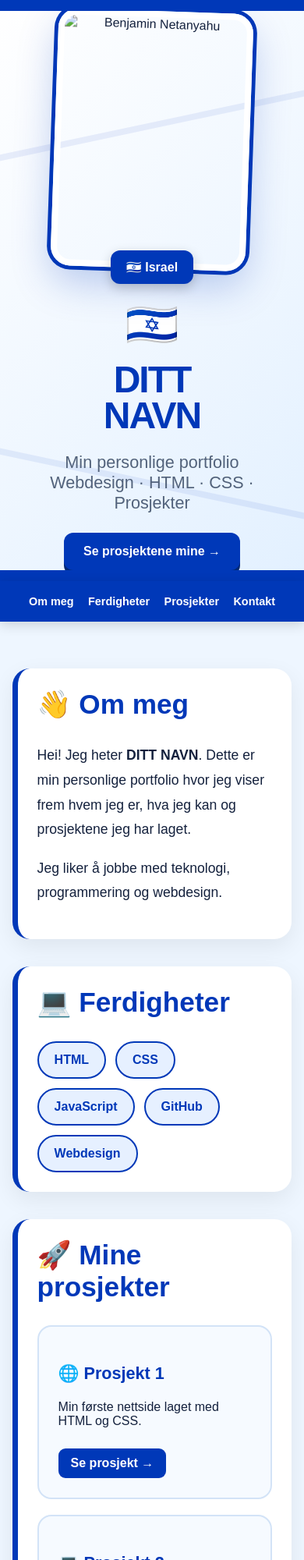
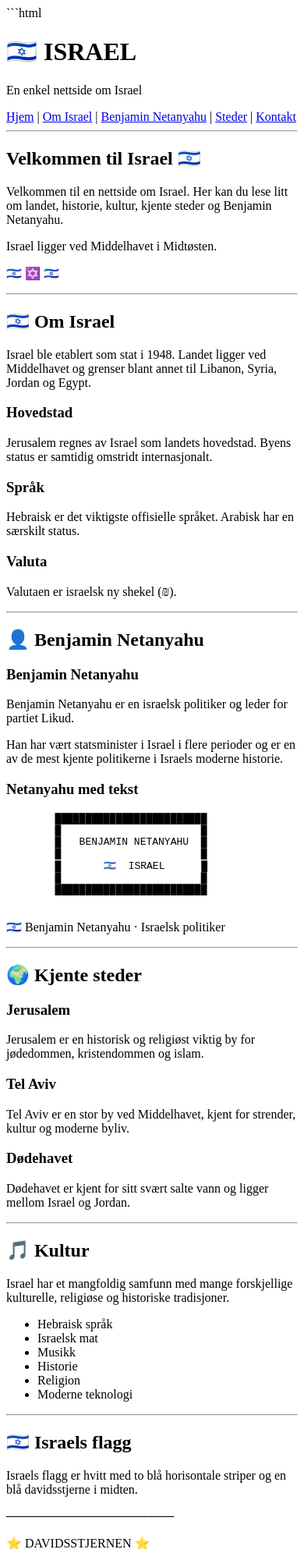
Before and after one commit to ERRIK-afk/ERRIK-afk.github.io, a plain HTML site: page index.html in a window 390 px wide. Shown: the top 2000 px of the page at 78% size. Drawn offline with Linux system fonts and the light colour scheme.

Commit message:
Update index.html

````diff
--- a/index.html
+++ b/index.html
@@ -1,559 +1,276 @@
+```html
 <!doctype html>
 <html lang="no">
+
 <head>
   <meta charset="utf-8">
   <meta name="viewport" content="width=device-width, initial-scale=1">
 
-  <title>Min Portfolio 🇮🇱</title>
-
-  <style>
-    * {
-      box-sizing: border-box;
-    }
-
-    html {
-      scroll-behavior: smooth;
-    }
-
-    body {
-      margin: 0;
-      font-family: Arial, Helvetica, sans-serif;
-      background: #eef6ff;
-      color: #14213d;
-    }
-
-    /* TOPP */
-
-    header {
-      min-height: 650px;
-      display: flex;
-      align-items: center;
-      justify-content: center;
-      position: relative;
-      overflow: hidden;
-
-      background:
-        linear-gradient(
-          135deg,
-          rgba(255,255,255,.97),
-          rgba(226,240,255,.93)
-        );
-
-      border-top: 14px solid #0038b8;
-      border-bottom: 14px solid #0038b8;
-    }
-
-    /* Dekorative blå linjer */
-
-    header::before,
-    header::after {
-      content: "";
-      position: absolute;
-      height: 8px;
-      width: 180%;
-      background: #0038b8;
-      opacity: .08;
-      transform: rotate(-12deg);
-    }
-
-    header::before {
-      top: 20%;
-    }
-
-    header::after {
-      bottom: 15%;
-      transform: rotate(12deg);
-    }
-
-    .hero {
-      width: min(1100px, 92%);
-      display: grid;
-      grid-template-columns: 1fr 380px;
-      align-items: center;
-      gap: 60px;
-      position: relative;
-      z-index: 2;
-    }
-
-    .hero-text {
-      animation: fadeIn 1s ease;
-    }
-
-    .flag {
-      font-size: 55px;
-      margin-bottom: 15px;
-    }
-
-    h1 {
-      margin: 0;
-      font-size: clamp(3rem, 8vw, 6rem);
-      line-height: .95;
-      color: #0038b8;
-      letter-spacing: -4px;
-    }
-
-    .subtitle {
-      font-size: 1.35rem;
-      margin: 25px 0;
-      color: #52627a;
-    }
-
-    .hero-button {
-      display: inline-block;
-      padding: 15px 25px;
-      background: #0038b8;
-      color: white;
-      border-radius: 12px;
-      text-decoration: none;
-      font-weight: bold;
-      transition: .25s;
-      box-shadow: 0 6px 0 #002875;
-    }
-
-    .hero-button:hover {
-      transform: translateY(-4px);
-      box-shadow: 0 10px 0 #002875;
-    }
-
-    /* NETANYAHU BILDE */
-
-    .portrait-box {
-      position: relative;
-      display: flex;
-      justify-content: center;
-    }
-
-    .portrait {
-      width: 330px;
-      height: 440px;
-      object-fit: cover;
-      object-position: top;
-
-      border-radius: 25px;
-      border: 8px solid white;
-      box-shadow:
-        0 20px 50px rgba(0, 56, 184, .25),
-        0 0 0 5px #0038b8;
-
-      transform: rotate(2deg);
-      transition: .3s;
-    }
-
-    .portrait:hover {
-      transform: rotate(0deg) scale(1.03);
-    }
-
-    .portrait-label {
-      position: absolute;
-      bottom: -20px;
-      background: #0038b8;
-      color: white;
-      padding: 12px 20px;
-      border-radius: 12px;
-      font-weight: bold;
-      box-shadow: 0 5px 15px rgba(0,0,0,.2);
-    }
-
-    /* NAV */
-
-    nav {
-      position: sticky;
-      top: 0;
-      z-index: 20;
-      background: #0038b8;
-      padding: 17px;
-      text-align: center;
-      box-shadow: 0 4px 15px rgba(0,0,0,.15);
-    }
-
-    nav a {
-      color: white;
-      text-decoration: none;
-      font-weight: bold;
-      margin: 0 18px;
-      transition: .2s;
-    }
-
-    nav a:hover {
-      color: #a9d0ff;
-    }
-
-    /* INNHOLD */
-
-    main {
-      width: min(1000px, 92%);
-      margin: 60px auto;
-    }
-
-    section {
-      background: white;
-      padding: 40px;
-      margin-bottom: 35px;
-      border-radius: 22px;
-
-      border-left: 7px solid #0038b8;
-
-      box-shadow:
-        0 10px 30px rgba(0,0,0,.07);
-    }
-
-    h2 {
-      color: #0038b8;
-      font-size: 2.2rem;
-      margin-top: 0;
-    }
-
-    /* OM MEG */
-
-    .about {
-      font-size: 1.1rem;
-      line-height: 1.8;
-    }
-
-    /* FERDIGHETER */
-
-    .skills {
-      display: flex;
-      flex-wrap: wrap;
-      gap: 12px;
-    }
-
-    .skill {
-      padding: 13px 20px;
-      border-radius: 30px;
-
-      color: #0038b8;
-      background: #e6f0ff;
-
-      border: 2px solid #0038b8;
-      font-weight: bold;
-
-      transition: .2s;
-    }
-
-    .skill:hover {
-      background: #0038b8;
-      color: white;
-      transform: translateY(-3px);
-    }
-
-    /* PROSJEKTER */
-
-    .projects {
-      display: grid;
-      grid-template-columns:
-        repeat(auto-fit, minmax(240px, 1fr));
-      gap: 20px;
-    }
-
-    .project {
-      background: #f6faff;
-      border: 2px solid #d3e3f7;
-      padding: 25px;
-      border-radius: 18px;
-      transition: .25s;
-    }
-
-    .project:hover {
-      transform: translateY(-8px);
-      border-color: #0038b8;
-      box-shadow: 0 15px 30px rgba(0,56,184,.12);
-    }
-
-    .project h3 {
-      color: #0038b8;
-      font-size: 1.35rem;
-    }
-
-    .project a {
-      display: inline-block;
-      margin-top: 10px;
-      padding: 10px 16px;
-      background: #0038b8;
-      color: white;
-      text-decoration: none;
-      border-radius: 9px;
-      font-weight: bold;
-    }
-
-    /* KONTAKT */
-
-    .contact {
-      text-align: center;
-    }
-
-    .email {
-      display: inline-block;
-      background: #0038b8;
-      color: white;
-      padding: 15px 25px;
-      border-radius: 12px;
-      text-decoration: none;
-      font-weight: bold;
-    }
-
-    /* FOOTER */
-
-    footer {
-      background: #0038b8;
-      color: white;
-      text-align: center;
-      padding: 35px;
-      margin-top: 60px;
-    }
-
-    .credit {
-      font-size: .8rem;
-      opacity: .8;
-      margin-top: 15px;
-    }
-
-    /* ANIMASJON */
-
-    @keyframes fadeIn {
-      from {
-        opacity: 0;
-        transform: translateY(20px);
-      }
-
-      to {
-        opacity: 1;
-        transform: translateY(0);
-      }
-    }
-
-    /* MOBIL */
-
-    @media (max-width: 750px) {
-
-      .hero {
-        grid-template-columns: 1fr;
-        text-align: center;
-        gap: 40px;
-      }
-
-      .portrait-box {
-        order: -1;
-      }
-
-      .portrait {
-        width: 250px;
-        height: 330px;
-      }
-
-      h1 {
-        letter-spacing: -2px;
-      }
-
-      nav a {
-        margin: 0 7px;
-        font-size: .9rem;
-      }
-
-      section {
-        padding: 25px;
-      }
-    }
-  </style>
+  <title>Israel 🇮🇱</title>
 </head>
 
 <body>
 
-  <!-- HERO -->
+  <!-- TOPP -->
 
   <header>
+    <h1>🇮🇱 ISRAEL</h1>
 
-    <div class="hero">
-
-      <div class="hero-text">
-
-        <div class="flag">🇮🇱</div>
-
-        <h1>
-          DITT<br>
-          NAVN
-        </h1>
-
-        <p class="subtitle">
-          Min personlige portfolio
-          <br>
-          Webdesign · HTML · CSS · Prosjekter
+    <p>
+      En enkel nettside om Israel
     </p>
 
-        <a class="hero-button" href="#prosjekter">
-          Se prosjektene mine →
-        </a>
+    <nav>
+      <a href="#hjem">Hjem</a> |
+      <a href="#israel">Om Israel</a> |
+      <a href="#netanyahu">Benjamin Netanyahu</a> |
+      <a href="#steder">Steder</a> |
+      <a href="#kontakt">Kontakt</a>
+    </nav>
+  </header>
 
-      </div>
+  <hr>
 
 
-      <div class="portrait-box">
-
-        <!--
-          Legg Netanyahu-bildet i samme mappe som index.html
-          og kall det "netanyahu.jpg"
-        -->
-
-        <img
-          class="portrait"
-          src="netanyahu.jpg"
-          alt="Benjamin Netanyahu">
-
-        <div class="portrait-label">
-          🇮🇱 Israel
-        </div>
-
-      </div>
-
-    </div>
-
-  </header>
-
-
-  <!-- NAV -->
-
-  <nav>
-    <a href="#om">Om meg</a>
-    <a href="#ferdigheter">Ferdigheter</a>
-    <a href="#prosjekter">Prosjekter</a>
-    <a href="#kontakt">Kontakt</a>
-  </nav>
-
+  <!-- HJEM -->
 
   <main>
 
-    <!-- OM MEG -->
+    <section id="hjem">
 
-    <section id="om">
-
-      <h2>👋 Om meg</h2>
-
-      <div class="about">
+      <h2>Velkommen til Israel 🇮🇱</h2>
 
       <p>
-          Hei! Jeg heter <strong>DITT NAVN</strong>.
-          Dette er min personlige portfolio hvor jeg viser
-          frem hvem jeg er, hva jeg kan og prosjektene jeg har laget.
+        Velkommen til en nettside om Israel.
+        Her kan du lese litt om landet, historie,
+        kultur, kjente steder og Benjamin Netanyahu.
       </p>
 
       <p>
-          Jeg liker å jobbe med teknologi, programmering
-          og webdesign.
+        Israel ligger ved Middelhavet i Midtøsten.
       </p>
 
-      </div>
+      <p>
+        🇮🇱 ✡️ 🇮🇱
+      </p>
 
     </section>
 
+    <hr>
 
-    <!-- FERDIGHETER -->
 
-    <section id="ferdigheter">
+    <!-- OM ISRAEL -->
 
-      <h2>💻 Ferdigheter</h2>
+    <section id="israel">
 
-      <div class="skills">
+      <h2>🇮🇱 Om Israel</h2>
 
-        <div class="skill">HTML</div>
-        <div class="skill">CSS</div>
-        <div class="skill">JavaScript</div>
-        <div class="skill">GitHub</div>
-        <div class="skill">Webdesign</div>
+      <p>
+        Israel ble etablert som stat i 1948.
+        Landet ligger ved Middelhavet og grenser
+        blant annet til Libanon, Syria, Jordan og Egypt.
+      </p>
 
-      </div>
+      <h3>Hovedstad</h3>
+
+      <p>
+        Jerusalem regnes av Israel som landets hovedstad.
+        Byens status er samtidig omstridt internasjonalt.
+      </p>
+
+      <h3>Språk</h3>
+
+      <p>
+        Hebraisk er det viktigste offisielle språket.
+        Arabisk har en særskilt status.
+      </p>
+
+      <h3>Valuta</h3>
+
+      <p>
+        Valutaen er israelsk ny shekel (₪).
+      </p>
 
     </section>
 
+    <hr>
 
-    <!-- PROSJEKTER -->
 
-    <section id="prosjekter">
+    <!-- NETANYAHU -->
 
-      <h2>🚀 Mine prosjekter</h2>
+    <section id="netanyahu">
 
-      <div class="projects">
+      <h2>👤 Benjamin Netanyahu</h2>
 
-        <div class="project">
-
-          <h3>🌐 Prosjekt 1</h3>
+      <h3>Benjamin Netanyahu</h3>
 
       <p>
-            Min første nettside laget med HTML og CSS.
+        Benjamin Netanyahu er en israelsk politiker
+        og leder for partiet Likud.
       </p>
 
-          <a href="#">
-            Se prosjekt →
-          </a>
+      <p>
+        Han har vært statsminister i Israel i flere perioder
+        og er en av de mest kjente politikerne i Israels moderne historie.
+      </p>
 
-        </div>
+      <h3>Netanyahu med tekst</h3>
+
+      <pre>
+        █████████████████████████
+        █                       █
+        █   BENJAMIN NETANYAHU  █
+        █                       █
+        █       🇮🇱  ISRAEL      █
+        █                       █
+        █████████████████████████
+      </pre>
+
+      <p>
+        🇮🇱 Benjamin Netanyahu · Israelsk politiker
+      </p>
+
+    </section>
+
+    <hr>
 
 
-        <div class="project">
+    <!-- STEDER -->
 
-          <h3>💻 Prosjekt 2</h3>
+    <section id="steder">
+
+      <h2>🌍 Kjente steder</h2>
+
+      <article>
+
+        <h3>Jerusalem</h3>
 
         <p>
-            Et annet prosjekt jeg har jobbet med.
+          Jerusalem er en historisk og religiøst viktig by
+          for jødedommen, kristendommen og islam.
         </p>
 
-          <a href="#">
-            Se prosjekt →
-          </a>
+      </article>
 
-        </div>
+      <article>
+
+        <h3>Tel Aviv</h3>
+
+        <p>
+          Tel Aviv er en stor by ved Middelhavet,
+          kjent for strender, kultur og moderne byliv.
+        </p>
+
+      </article>
+
+      <article>
+
+        <h3>Dødehavet</h3>
+
+        <p>
+          Dødehavet er kjent for sitt svært salte vann
+          og ligger mellom Israel og Jordan.
+        </p>
+
+      </article>
+
+    </section>
+
+    <hr>
 
 
-        <div class="project">
+    <!-- KULTUR -->
 
-          <h3>🚀 Prosjekt 3</h3>
+    <section>
+
+      <h2>🎵 Kultur</h2>
 
       <p>
-            Mitt nyeste prosjekt.
+        Israel har et mangfoldig samfunn med mange
+        forskjellige kulturelle, religiøse og historiske tradisjoner.
       </p>
 
-          <a href="#">
-            Se prosjekt →
-          </a>
-
-        </div>
-
-      </div>
+      <ul>
+        <li>Hebraisk språk</li>
+        <li>Israelsk mat</li>
+        <li>Musikk</li>
+        <li>Historie</li>
+        <li>Religion</li>
+        <li>Moderne teknologi</li>
+      </ul>
 
     </section>
+
+    <hr>
+
+
+    <!-- FLAGGET -->
+
+    <section>
+
+      <h2>🇮🇱 Israels flagg</h2>
+
+      <p>
+        Israels flagg er hvitt med to blå horisontale striper
+        og en blå davidsstjerne i midten.
+      </p>
+
+      <p>
+        ───────────────────
+      </p>
+
+      <p>
+        ⭐ DAVIDSSTJERNEN ⭐
+      </p>
+
+      <p>
+        ───────────────────
+      </p>
+
+    </section>
+
+    <hr>
 
 
     <!-- KONTAKT -->
 
-    <section id="kontakt" class="contact">
+    <section id="kontakt">
 
-      <h2>📬 Kontakt meg</h2>
+      <h2>📬 Kontakt</h2>
 
       <p>
-        Har du lyst til å ta kontakt?
+        Har du spørsmål om nettsiden?
       </p>
 
-      <a
-        class="email"
-        href="mailto:epost@eksempel.no">
-        ✉️ epost@eksempel.no
+      <p>
+        E-post:
+        <a href="mailto:epost@eksempel.no">
+          epost@eksempel.no
         </a>
+      </p>
 
     </section>
 
   </main>
 
 
+  <!-- FOOTER -->
+
+  <hr>
+
   <footer>
 
-    🇮🇱 DITT NAVN · Min Portfolio
+    <p>
+      🇮🇱 Israel · Informasjonsside
+    </p>
 
-    <div class="credit">
-      Netanyahu photo: Avi Ohayon / Government Press Office of Israel,
-      CC BY-SA 3.0
-    </div>
+    <p>
+      Laget med HTML
+    </p>
 
   </footer>
 
 </body>
+
 </html>
 ```
````
Lines whose indentation alone changed are shown as unchanged.
